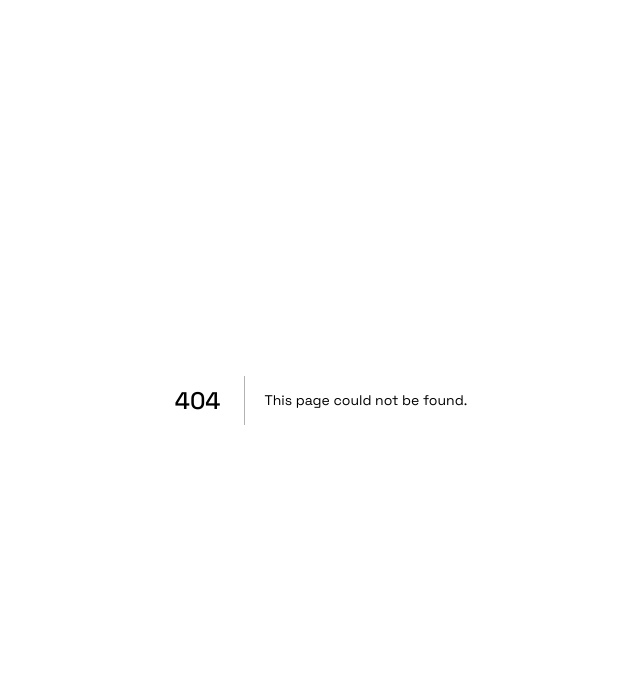
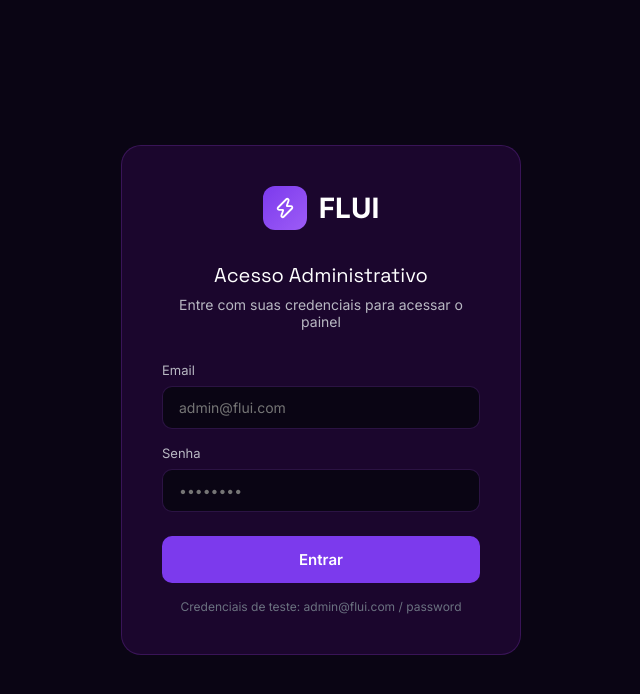
Before and after one commit to MaherAwada/flui, a Next.js app in the folder web/: page /login in a window 1280 px wide. Before the commit this address had no page. Shown: the top 694 px of the page, without its empty margins (319-959 px from the left). Built offline with nearby package versions, Linux system fonts and the light colour scheme; no server answers.

Commit message:
feat: integracao frontend com backend + pagina de login

```diff
--- /dev/null
+++ b/web/app/login/page.tsx
@@ -0,0 +1,130 @@
+'use client';
+
+import { useState } from 'react';
+import { useRouter } from 'next/navigation';
+import { Zap } from 'lucide-react';
+import { login } from '@/lib/api';
+
+export default function Login() {
+  const router = useRouter();
+  const [email, setEmail] = useState('');
+  const [senha, setSenha] = useState('');
+  const [erro, setErro] = useState('');
+  const [loading, setLoading] = useState(false);
+
+  const handleLogin = async () => {
+    setLoading(true);
+    setErro('');
+    try {
+      const data = await login(email, senha);
+      localStorage.setItem('token', data.token);
+      localStorage.setItem('usuario', JSON.stringify(data.usuario));
+      router.push('/dashboard');
+    } catch (err) {
+      setErro('Email ou senha incorretos');
+    } finally {
+      setLoading(false);
+    }
+  };
+
+  return (
+    <main style={{
+      minHeight: '100vh',
+      backgroundColor: '#0A0514',
+      display: 'flex',
+      alignItems: 'center',
+      justifyContent: 'center',
+      padding: '20px',
+    }}>
+      <div style={{
+        backgroundColor: '#1B062D',
+        border: '1px solid #B14DFF33',
+        borderRadius: '20px',
+        padding: '40px',
+        width: '100%',
+        maxWidth: '400px',
+      }}>
+        {/* Logo */}
+        <div style={{ display: 'flex', alignItems: 'center', gap: '12px', marginBottom: '32px', justifyContent: 'center' }}>
+          <div style={{
+            width: '44px', height: '44px', borderRadius: '12px',
+            background: 'linear-gradient(135deg, #7c3aed, #9d5cf6)',
+            display: 'flex', alignItems: 'center', justifyContent: 'center',
+          }}>
+            <Zap size={22} color="#fff" />
+          </div>
+          <span style={{ fontSize: '28px', fontWeight: 'bold', color: '#fff' }}>FLUI</span>
+        </div>
+
+        <h1 style={{ color: '#fff', fontSize: '20px', fontWeight: '400', marginBottom: '8px', textAlign: 'center' }}>
+          Acesso Administrativo
+        </h1>
+        <p style={{ color: '#B8B8C2', fontSize: '14px', textAlign: 'center', marginBottom: '32px' }}>
+          Entre com suas credenciais para acessar o painel
+        </p>
+
+        {/* Email */}
+        <div style={{ marginBottom: '16px' }}>
+          <label style={{ color: '#B8B8C2', fontSize: '13px', marginBottom: '8px', display: 'block' }}>Email</label>
+          <input
+            type="email"
+            value={email}
+            onChange={(e) => setEmail(e.target.value)}
+            placeholder="admin@flui.com"
+            style={{
+              width: '100%', backgroundColor: '#0A0514', border: '1px solid #B14DFF33',
+              borderRadius: '10px', padding: '12px 16px', color: '#fff', fontSize: '14px',
+              outline: 'none', boxSizing: 'border-box',
+            }}
+          />
+        </div>
+
+        {/* Senha */}
+        <div style={{ marginBottom: '24px' }}>
+          <label style={{ color: '#B8B8C2', fontSize: '13px', marginBottom: '8px', display: 'block' }}>Senha</label>
+          <input
+            type="password"
+            value={senha}
+            onChange={(e) => setSenha(e.target.value)}
+            placeholder="••••••••"
+            onKeyDown={(e) => e.key === 'Enter' && handleLogin()}
+            style={{
+              width: '100%', backgroundColor: '#0A0514', border: '1px solid #B14DFF33',
+              borderRadius: '10px', padding: '12px 16px', color: '#fff', fontSize: '14px',
+              outline: 'none', boxSizing: 'border-box',
+            }}
+          />
+        </div>
+
+        {/* Erro */}
+        {erro && (
+          <div style={{
+            backgroundColor: '#2d0a0a', border: '1px solid #ff4444',
+            borderRadius: '8px', padding: '10px 14px', marginBottom: '16px',
+            color: '#ff6b6b', fontSize: '13px',
+          }}>
+            {erro}
+          </div>
+        )}
+
+        {/* Botão */}
+        <button
+          onClick={handleLogin}
+          disabled={loading}
+          style={{
+            width: '100%', backgroundColor: '#7c3aed', border: 'none',
+            borderRadius: '10px', padding: '14px', color: '#fff',
+            fontSize: '15px', fontWeight: '600', cursor: loading ? 'not-allowed' : 'pointer',
+            opacity: loading ? 0.7 : 1,
+          }}
+        >
+          {loading ? 'Entrando...' : 'Entrar'}
+        </button>
+
+        <p style={{ color: '#6b7280', fontSize: '12px', textAlign: 'center', marginTop: '16px' }}>
+          Credenciais de teste: admin@flui.com / password
+        </p>
+      </div>
+    </main>
+  );
+}
--- /dev/null
+++ b/web/lib/api.ts
@@ -0,0 +1,70 @@
+const API_URL = process.env.NEXT_PUBLIC_API_URL || 'https://flui-backend-iv12.onrender.com';
+
+export async function fetchEletropostos() {
+  const res = await fetch(`${API_URL}/api/eletropostos`);
+  if (!res.ok) throw new Error('Erro ao buscar eletropostos');
+  return res.json();
+}
+
+export async function fetchAvaliacoes() {
+  const res = await fetch(`${API_URL}/api/avaliacoes`);
+  if (!res.ok) throw new Error('Erro ao buscar avaliações');
+  return res.json();
+}
+
+export async function aprovarAvaliacao(id: number, token: string) {
+  const res = await fetch(`${API_URL}/api/avaliacoes/${id}/aprovar`, {
+    method: 'PATCH',
+    headers: {
+      'Authorization': `Bearer ${token}`,
+      'Content-Type': 'application/json',
+    },
+  });
+  if (!res.ok) throw new Error('Erro ao aprovar avaliação');
+  return res.json();
+}
+
+export async function login(email: string, senha: string) {
+  const res = await fetch(`${API_URL}/api/auth/login`, {
+    method: 'POST',
+    headers: { 'Content-Type': 'application/json' },
+    body: JSON.stringify({ email, senha }),
+  });
+  if (!res.ok) throw new Error('Email ou senha incorretos');
+  return res.json();
+}
+
+export async function criarEletroposto(dados: any, token: string) {
+  const res = await fetch(`${API_URL}/api/eletropostos`, {
+    method: 'POST',
+    headers: {
+      'Authorization': `Bearer ${token}`,
+      'Content-Type': 'application/json',
+    },
+    body: JSON.stringify(dados),
+  });
+  if (!res.ok) throw new Error('Erro ao criar eletroposto');
+  return res.json();
+}
+
+export async function editarEletroposto(id: number, dados: any, token: string) {
+  const res = await fetch(`${API_URL}/api/eletropostos/${id}`, {
+    method: 'PUT',
+    headers: {
+      'Authorization': `Bearer ${token}`,
+      'Content-Type': 'application/json',
+    },
+    body: JSON.stringify(dados),
+  });
+  if (!res.ok) throw new Error('Erro ao editar eletroposto');
+  return res.json();
+}
+
+export async function deletarEletroposto(id: number, token: string) {
+  const res = await fetch(`${API_URL}/api/eletropostos/${id}`, {
+    method: 'DELETE',
+    headers: { 'Authorization': `Bearer ${token}` },
+  });
+  if (!res.ok) throw new Error('Erro ao deletar eletroposto');
+  return res.json();
+}
```
